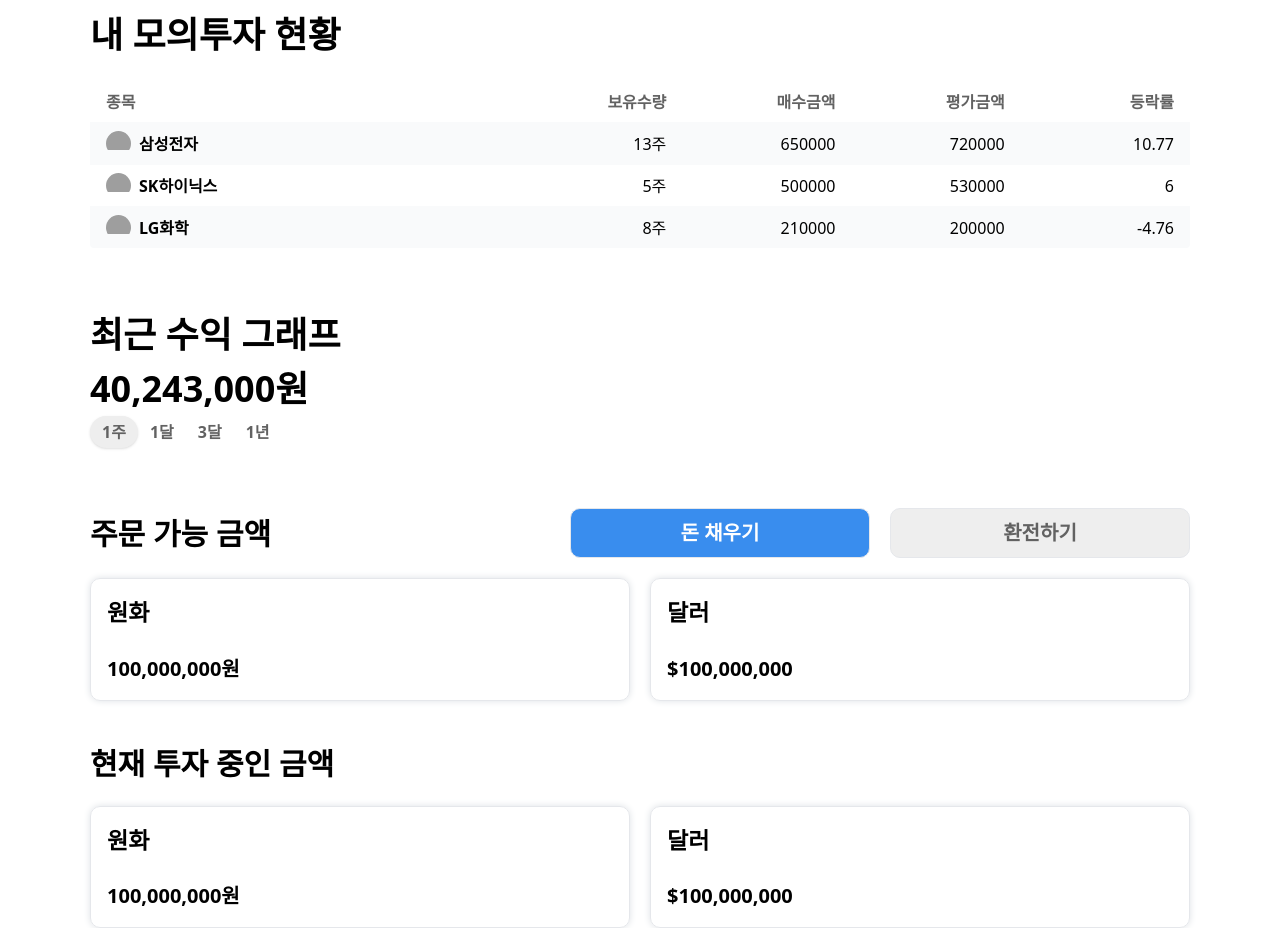
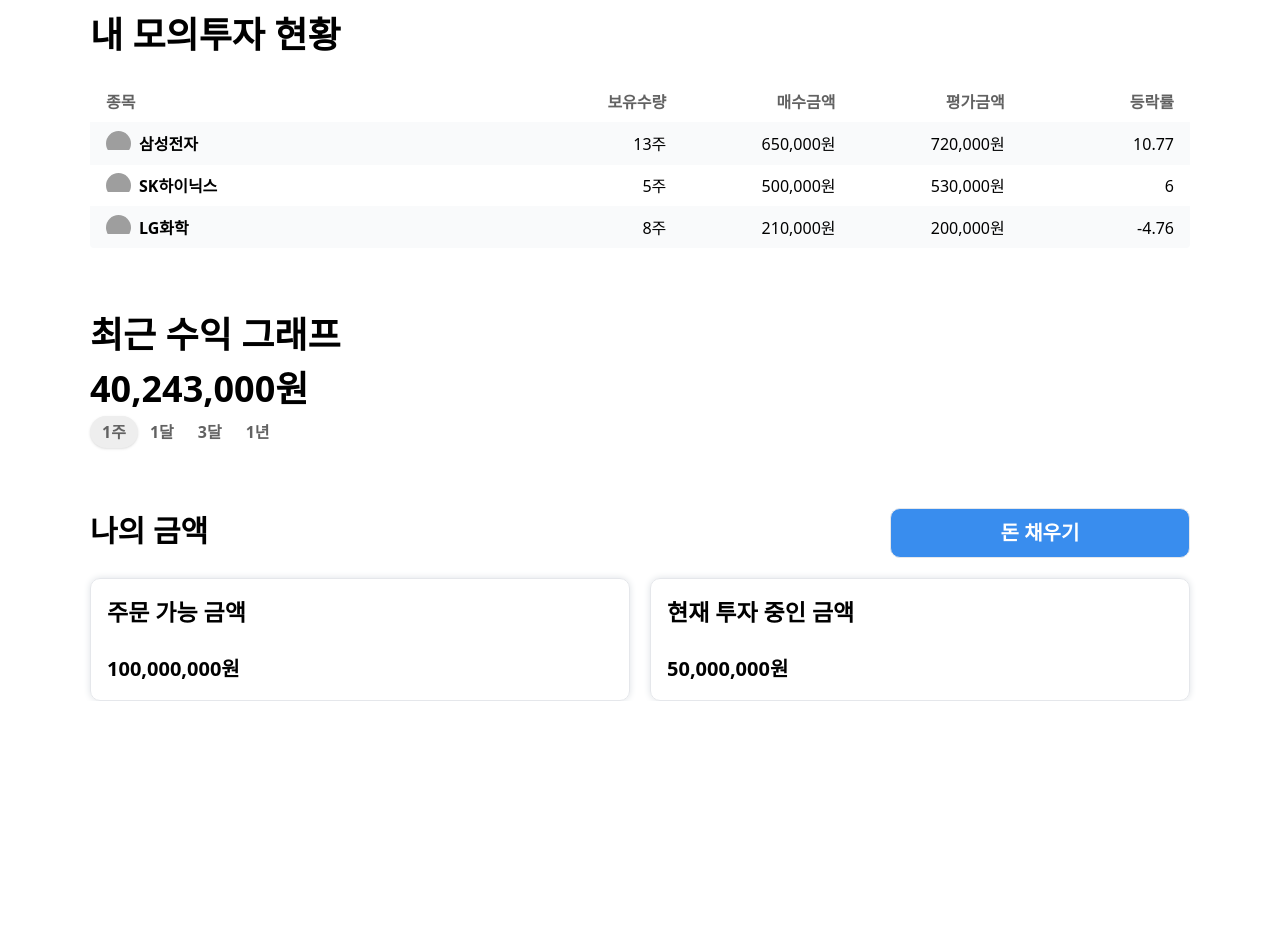
Before and after one commit to IT-s-Okay-to-Lose/FE, a React (Vite) app: page /overview in a window 1280 px wide. Shown: the part 280-1208 px from the top of the page. After the commit the page ends 981 px from the top, so only its background shows below. Built offline with nearby package versions, Linux system fonts and the light colour scheme; grey boxes are pictures that could not be loaded.

Commit message:
Design: 투자 모아보기 페이지 미장 관련 요소 제거

```diff
--- a/src/features/investmentStatus/ui/InvestmentStatus.tsx
+++ b/src/features/investmentStatus/ui/InvestmentStatus.tsx
@@ -11,6 +11,7 @@ import URL from "@/shared/constants/URL";
 import type { StockPortfolio } from "@/entities/stock/stock.entity";
 import { mockPortfolioData } from "@/entities/stock/stock.mock";
 import cn from "@/shared/utils/cn";
+import { formatNumber } from "@/shared/utils/format";
 import { useNavigate } from "react-router-dom";
 
 function InvestmentStatus() {
@@ -58,7 +59,9 @@ function InvestmentStatusTable() {
         header: "매수금액",
         cell: (info) => {
           const averagePrice = info.getValue() as number;
-          return <Typography.P1>{`${averagePrice}`}</Typography.P1>;
+          return (
+            <Typography.P1>{`${formatNumber(averagePrice)}원`}</Typography.P1>
+          );
         },
       },
       {
@@ -66,7 +69,9 @@ function InvestmentStatusTable() {
         header: "평가금액",
         cell: (info) => {
           const evaluatedPrice = info.getValue() as number;
-          return <Typography.P1>{`${evaluatedPrice}`}</Typography.P1>;
+          return (
+            <Typography.P1>{`${formatNumber(evaluatedPrice)}원`}</Typography.P1>
+          );
         },
       },
       {
--- a/src/features/myAmount/ui/AvailableAmount.tsx
+++ /dev/null
@@ -1,37 +0,0 @@
-import Typography from "@/shared/components/atoms/Typography";
-import Card from "@/shared/components/atoms/Card";
-import Button from "@/shared/components/atoms/Button";
-
-function AvailableAmount() {
-  return (
-    <div className="flex flex-col gap-5">
-      <div className="flex justify-between items-center">
-        <Typography.Head2>주문 가능 금액</Typography.Head2>
-        <div className="flex gap-5">
-          <Button.Main>돈 채우기</Button.Main>
-          <Button.Sub>환전하기</Button.Sub>
-        </div>
-      </div>
-      <div className="w-full flex gap-5">
-        <Card className="w-full gap-6">
-          <Typography.Head3>
-            <Card.Header>원화</Card.Header>
-          </Typography.Head3>
-          <Typography.SubTitle1>
-            <Card.Content>100,000,000원</Card.Content>
-          </Typography.SubTitle1>
-        </Card>
-        <Card className="w-full gap-6">
-          <Typography.Head3>
-            <Card.Header>달러</Card.Header>
-          </Typography.Head3>
-          <Typography.SubTitle1>
-            <Card.Content>$100,000,000</Card.Content>
-          </Typography.SubTitle1>
-        </Card>
-      </div>
-    </div>
-  );
-}
-
-export default AvailableAmount;
--- a/src/features/myAmount/ui/InvestmentAmount.tsx
+++ b/src/features/myAmount/ui/MyAmount.tsx
@@ -1,14 +1,18 @@
 import Typography from "@/shared/components/atoms/Typography";
 import Card from "@/shared/components/atoms/Card";
+import Button from "@/shared/components/atoms/Button";
 
-function InvestmentAmount() {
+function MyAmount() {
   return (
     <div className="flex flex-col gap-5">
-      <Typography.Head2>현재 투자 중인 금액</Typography.Head2>
+      <div className="flex justify-between">
+        <Typography.Head2>나의 금액</Typography.Head2>
+        <Button.Main>돈 채우기</Button.Main>
+      </div>
       <div className="w-full flex gap-5">
         <Card className="w-full gap-6">
           <Typography.Head3>
-            <Card.Header>원화</Card.Header>
+            <Card.Header>주문 가능 금액</Card.Header>
           </Typography.Head3>
           <Typography.SubTitle1>
             <Card.Content>100,000,000원</Card.Content>
@@ -16,10 +20,10 @@ function InvestmentAmount() {
         </Card>
         <Card className="w-full gap-6">
           <Typography.Head3>
-            <Card.Header>달러</Card.Header>
+            <Card.Header>현재 투자 중인 금액</Card.Header>
           </Typography.Head3>
           <Typography.SubTitle1>
-            <Card.Content>$100,000,000</Card.Content>
+            <Card.Content>50,000,000원</Card.Content>
           </Typography.SubTitle1>
         </Card>
       </div>
@@ -27,4 +31,4 @@ function InvestmentAmount() {
   );
 }
 
-export default InvestmentAmount;
+export default MyAmount;
--- a/src/pages/OverviewPage.tsx
+++ b/src/pages/OverviewPage.tsx
@@ -4,8 +4,7 @@ import useMediaQuery from "@/shared/hooks/useMediaQuery";
 import UserInfo from "@/features/userInfo/ui/UserInfo";
 import InvestmentStatus from "@/features/investmentStatus/ui/InvestmentStatus";
 import ProfitGraph from "@/features/profitGraph/ui/ProfitGraph";
-import AvailableAmount from "@/features/myAmount/ui/AvailableAmount";
-import InvestmentAmount from "@/features/myAmount/ui/InvestmentAmount";
+import MyAmount from "@/features/myAmount/ui/MyAmount";
 
 function OverviewPage() {
   const isTabletOrAbove = useMediaQuery();
@@ -26,10 +25,7 @@ function OverviewPage() {
             <InvestmentStatus />
             <ProfitGraph />
           </div>
-          <div className="flex flex-col gap-10">
-            <AvailableAmount />
-            <InvestmentAmount />
-          </div>
+          <MyAmount />
         </div>
       </div>
     </div>
```
